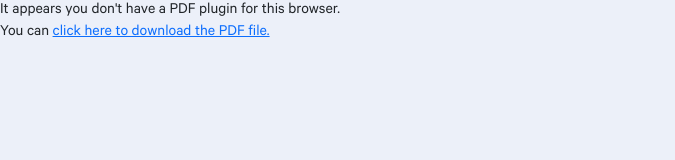
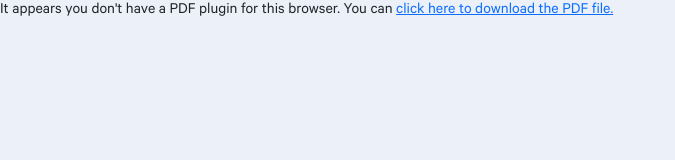
Before and after one commit to Tito-Osemobor/v1, a website: page resume.html in a window 1280 px wide. Shown: the whole page, without its empty margins (0-675 px from the left). Drawn offline with Linux system fonts and the light colour scheme; files whose address does not match are found by name.

Commit message:
Revert "Updates"
This reverts commit 5b77c92a295e94bdee1ea7778e4bdf24ac310720.

```diff
--- a/resume.html
+++ b/resume.html
@@ -56,8 +56,8 @@
             height="800px"
         >
             <p>
-                It appears you don't have a PDF plugin for this browser.<br> You can
-                <a href="/public/assets/Tito Osemobor - Resume.pdf "
+                It appears you don't have a PDF plugin for this browser. You can
+                <a href="/public/assets/Tito Osemobor - Resume.pdf"
                     >click here to download the PDF file.</a
                 >
             </p>
```
